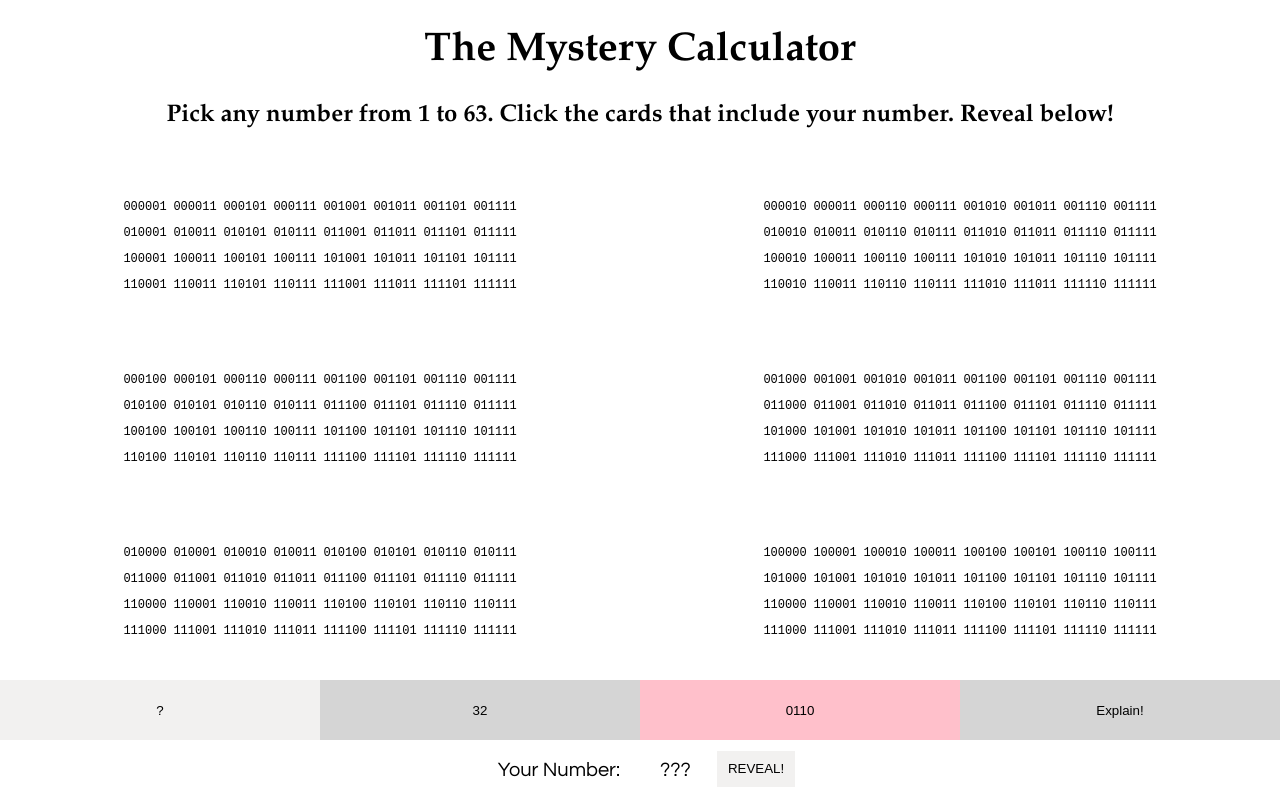
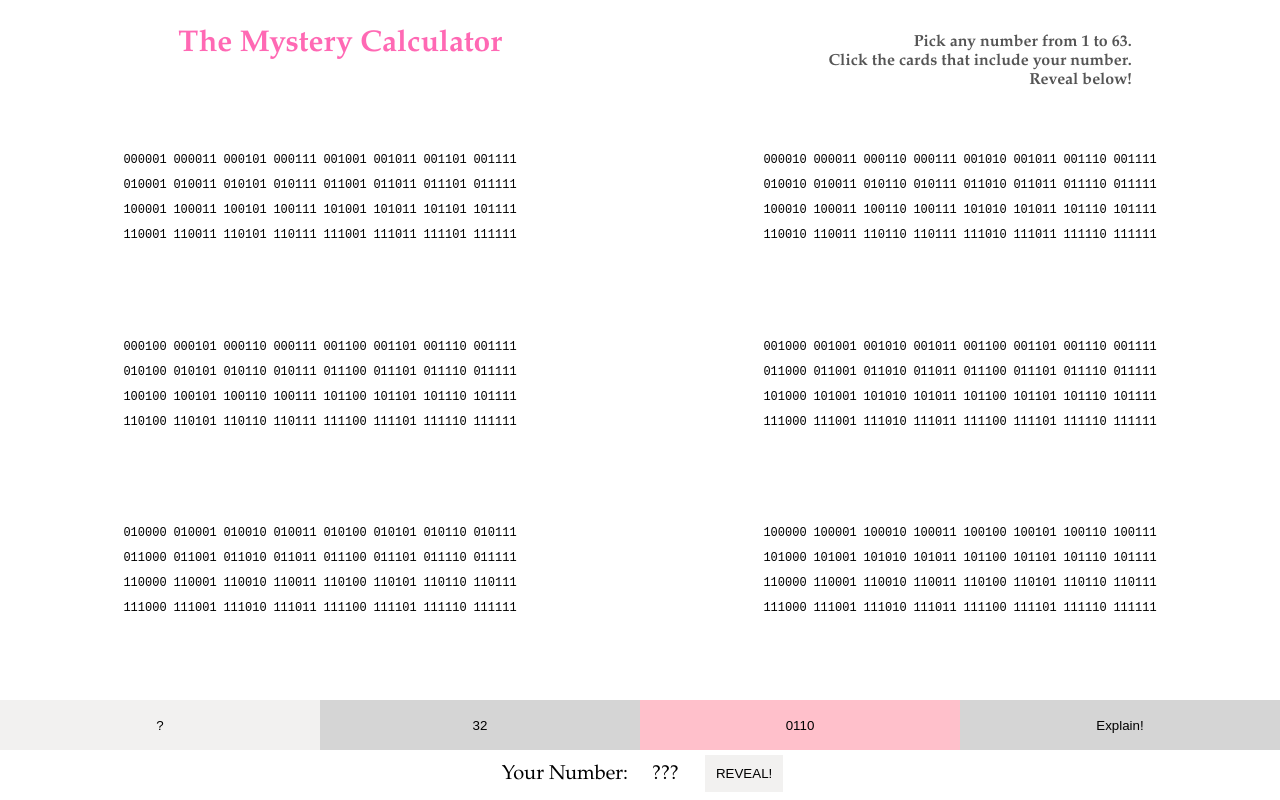
Before and after one commit to acobster/mystery-calculator, a React app: page / in a window 1280 px wide. Built offline with nearby package versions, Linux system fonts and the light colour scheme.

Commit message:
moar stylez

```diff
--- a/public/index.html
+++ b/public/index.html
@@ -19,7 +19,7 @@
       work correctly both with client-side routing and a non-root public URL.
       Learn how to configure a non-root public URL by running `npm run build`.
     -->
-    <title>React App</title>
+    <title>The Mystery Calculator</title>
   </head>
   <body>
     <noscript>
--- a/src/index.css
+++ b/src/index.css
@@ -1,6 +1,12 @@
 body {
   font: 20px "Century Gothic", Futura, sans-serif;
   margin: 1em 0;
+  background-color: white;
+}
+
+header {
+  display: flex;
+  justify-content: space-around;
 }
 
 h1, h2 {
@@ -8,13 +14,23 @@ h1, h2 {
   text-align: center;
 }
 
+h1 {
+  text-align: left;
+  font-size: 1.5em;
+  margin: 0.2em 1em;
+  color: hotpink;
+}
+
 h2 {
-  font-size: 1.2em;
+  font-size: 0.8em;
+  text-align: right;
+  color: #555;
 }
 
 main {
   max-width: 100%;
   margin: auto;
+  background-color: white;
 }
 
 ol, ul {
@@ -33,6 +49,8 @@ button[type="button"]:hover, .mode-btn[type="button"]:hover {
 }
 
 .pages {
+  display: flex;
+  flex-wrap: wrap;
   overflow: scroll;
 }
 
@@ -54,14 +72,14 @@ button[type="button"]:hover, .mode-btn[type="button"]:hover {
 
 footer {
   width: 100%;
-  height: 6em;
+  height: 5em;
   position: fixed;
   bottom: 0;
   background-color: white;
 }
 
 .modes {
-  height: 3em;
+  height: 2.5em;
 }
 
 .answer {
@@ -69,7 +87,7 @@ footer {
   display: flex;
   justify-content: center;
 
-  height: 3em;
+  height: 2.5em;
   width: 50em;
   max-width: 90%;
   margin: 0 auto;
@@ -77,14 +95,15 @@ footer {
 
 .number-label, .answer-number {
   width: 50%;
-  margin: 1em;
+  margin: 0.6em;
+  font-family: Palatino;
 }
 
 .number-label {
   text-align: right;
 }
 .reveal-button {
-  margin-top: -0.7em;
+  margin-top: -0.5em;
   margin-left: 2em;
   padding: 0.8em;
   position: absolute;
@@ -99,20 +118,11 @@ footer {
 
 @supports (height: 1vh) {
   header {
-    height: 20vh;
+    height: 15vh;
   }
 
   .pages {
-    height: 65vh;
-  }
-
-  .page {
-    height: 13vh;
-    margin: 1vh auto;
-  }
-
-  footer {
-    height: 15vh;
+    height: calc(85vh - 6em);
   }
 }
 
@@ -121,19 +131,25 @@ footer {
     display: grid;
   }
 
-  @media only screen and (min-width: 900px) {
-    .pages {
-      grid-template-columns: 1fr 1fr;
-    }
-  }
-
   .page {
     display: grid;
     grid-template-columns: 1fr 1fr 1fr 1fr 1fr 1fr 1fr 1fr;
+    margin: 1vh auto;
   }
 
   .number {
     width: 1fr;
+  }
+
+  @media only screen and (min-width: 900px) {
+    .pages {
+      grid-template-columns: 1fr 1fr;
+      overflow: hidden;
+    }
+
+    .page {
+      margin: 1vh auto;
+    }
   }
 }
 
--- a/src/index.js
+++ b/src/index.js
@@ -67,7 +67,7 @@ class MysteryCalculator extends React.Component {
       />
     ));
 
-    let modeOptions = this.modes.map((mode, i) => {
+    let modeOptions = this.modes.map((mode) => {
       return (
         <ModeButton
           title={mode.title}
@@ -85,7 +85,9 @@ class MysteryCalculator extends React.Component {
           <h1>The Mystery Calculator</h1>
           <h2>
             Pick any number from 1 to 63.
+            <br/>
             Click the cards that include your number.
+            <br/>
             Reveal below!
           </h2>
         </header>
```
